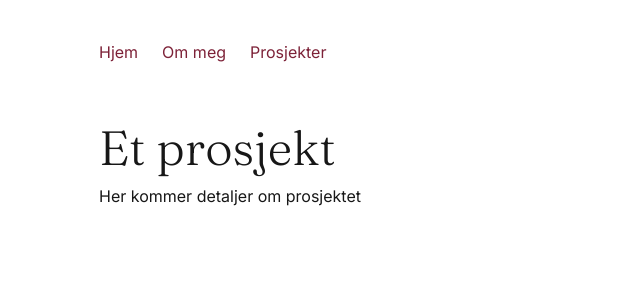
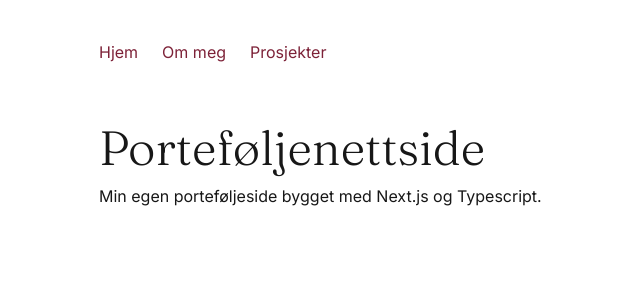
Before and after one commit to Kaiahellem/portfolio, a Next.js app: page /prosjekter/portefoljenettside in a window 1280 px wide. Shown: the top 300 px of the page, without its empty margins (229-869 px from the left). Built offline with nearby package versions, Linux system fonts and the light colour scheme.

Commit message:
Complete dynamic project pages

```diff
--- /dev/null
+++ b/app/data.ts
@@ -0,0 +1,19 @@
+
+export type Prosjekt = {
+    slug: string;
+    tittel: string;
+    beskrivelse: string;
+};
+
+export const prosjekter: Prosjekt[] = [
+    {
+        slug: "portefoljenettside",
+        tittel: "Porteføljenettside",
+        beskrivelse: "Min egen porteføljeside bygget med Next.js og Typescript.",
+    },
+    {
+        slug: "ute",
+        tittel: "Ute",
+        beskrivelse: "App for å enkelt finne restauranter og uteliv."
+    },
+];
--- a/app/prosjekter/[slug]/page.tsx
+++ b/app/prosjekter/[slug]/page.tsx
@@ -1,3 +1,5 @@
+import { prosjekter } from "@/app/data";
+
 
 export default async function ProsjektDetalj({
     params,
@@ -6,11 +8,12 @@ export default async function ProsjektDetalj({
 } ) {
 
     const { slug } = await params;
+    const prosjekt = prosjekter.find((p) => p.slug === slug)
 
     return (
         <main>
-            <h1>Et prosjekt</h1>
-            <p>Her kommer detaljer om prosjektet</p>
+            <h1>{prosjekt?.tittel}</h1>
+            <p>{prosjekt?.beskrivelse}</p>
         </main>
     );
 }
--- a/app/prosjekter/page.tsx
+++ b/app/prosjekter/page.tsx
@@ -1,23 +1,5 @@
 import ProsjektKort from "../components/ProsjektKort";
-
-type Prosjekt = {
-    slug: string;
-    tittel: string;
-    beskrivelse: string;
-};
-
-const prosjekter: Prosjekt [] = [
-    {
-    slug: "portefoljenettside",
-    tittel: "Porteføljenettside",
-    beskrivelse: "Min egen porteføljeside bygget med Next.js og Typescript.",
-    },
-    {
-        slug: "ute",
-        tittel: "Ute",
-        beskrivelse: "App for å enkelt finne restauranter og uteliv."
-    }
-];
+import { prosjekter } from "../data";
 
 export default function Prosjekter() {
 
```
